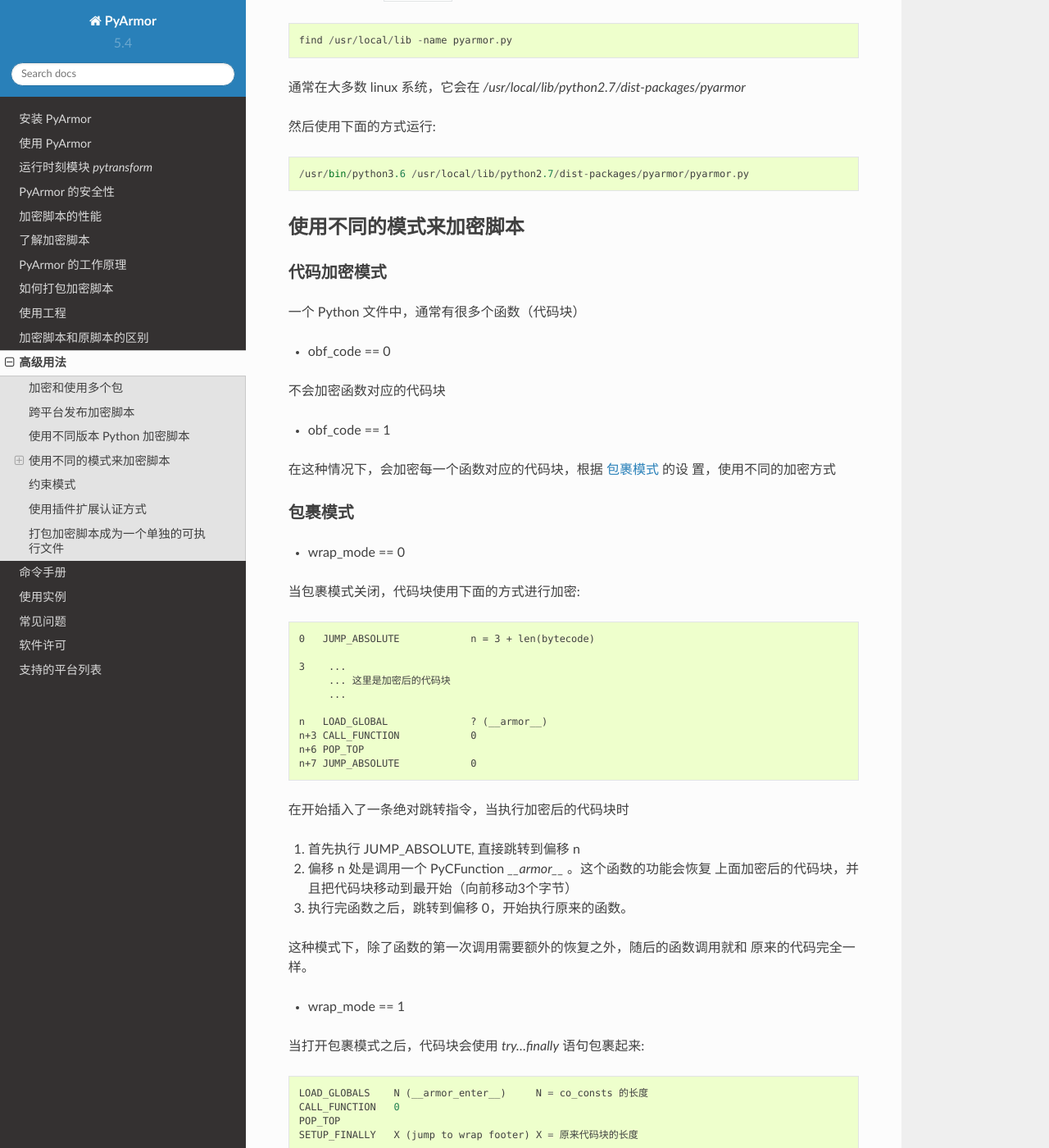
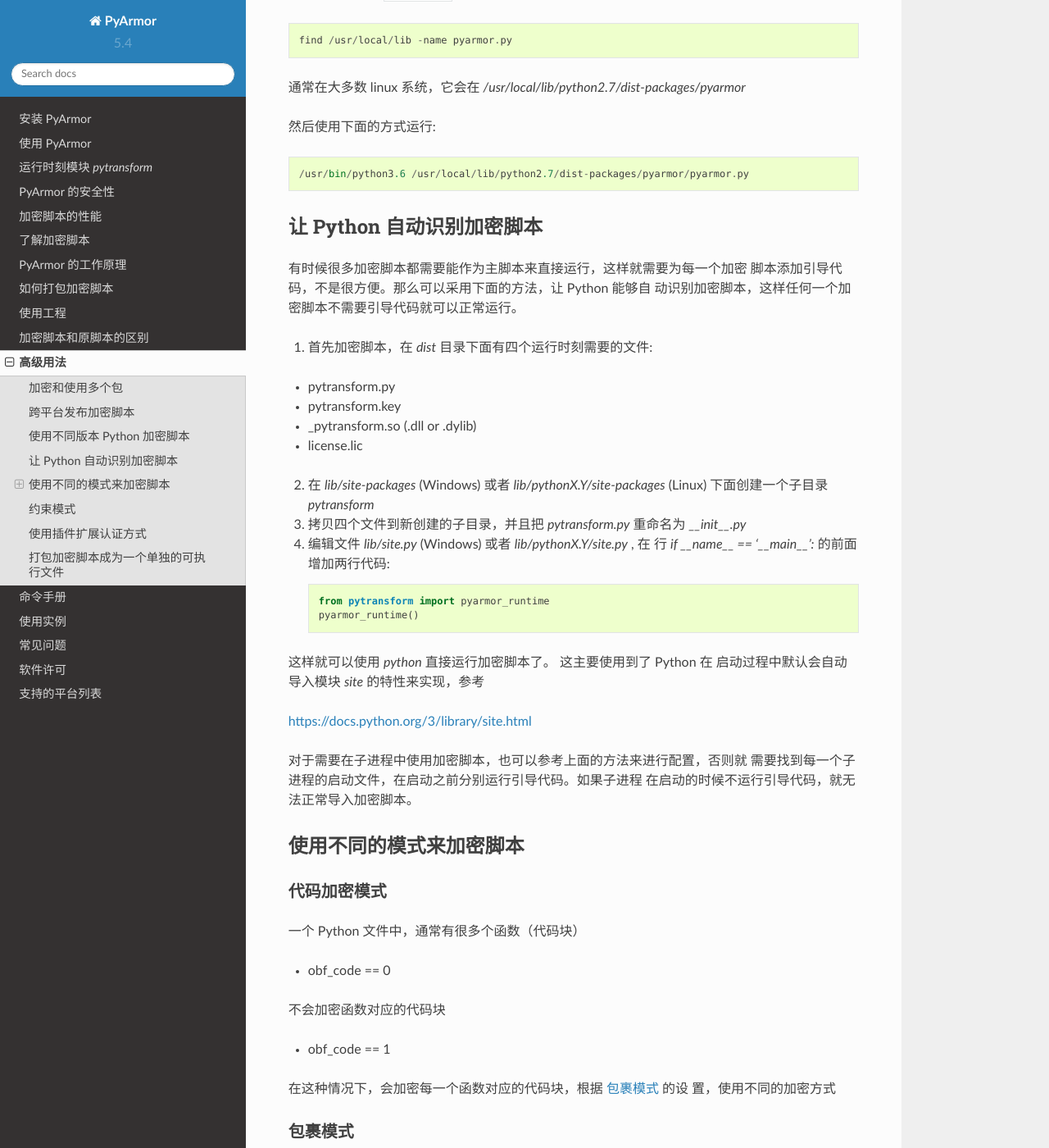
Before and after one commit to dashingsoft/pyarmor-docs-zh, a Sphinx documentation site: the page built from docs/advanced.rst, in a window 1280 px wide and 1400 px high, scrolled down 1580 px. Shown: the whole window at 82% size. Built offline with Sphinx 7.4.7 and the Read the Docs theme 2.0.0, drawn with Linux system fonts in a browser that asks for light colours.

Commit message:
Add new usage

```diff
--- a/docs/advanced.rst
+++ b/docs/advanced.rst
@@ -73,6 +73,40 @@
 
     /usr/bin/python3.6 /usr/local/lib/python2.7/dist-packages/pyarmor/pyarmor.py
 
+让 Python 自动识别加密脚本
+--------------------------
+
+有时候很多加密脚本都需要能作为主脚本来直接运行，这样就需要为每一个加密
+脚本添加引导代码，不是很方便。那么可以采用下面的方法，让 Python 能够自
+动识别加密脚本，这样任何一个加密脚本不需要引导代码就可以正常运行。
+
+1. 首先加密脚本，在 `dist` 目录下面有四个运行时刻需要的文件:
+
+* pytransform.py
+* pytransform.key
+* _pytransform.so (.dll or .dylib)
+* license.lic
+
+2. 在 `lib/site-packages` (Windows) 或者 `lib/pythonX.Y/site-packages`
+   (Linux) 下面创建一个子目录 `pytransform`
+
+3. 拷贝四个文件到新创建的子目录，并且把 `pytransform.py` 重命名为
+   `__init__.py`
+
+4. 编辑文件 `lib/site.py` (Windows) 或者 `lib/pythonX.Y/site.py` , 在
+   行 `if __name__ == '__main__':` 的前面增加两行代码::
+
+    from pytransform import pyarmor_runtime
+    pyarmor_runtime()
+
+这样就可以使用 `python` 直接运行加密脚本了。 这主要使用到了 Python 在
+启动过程中默认会自动导入模块 `site` 的特性来实现，参考
+
+https://docs.python.org/3/library/site.html
+
+对于需要在子进程中使用加密脚本，也可以参考上面的方法来进行配置，否则就
+需要找到每一个子进程的启动文件，在启动之前分别运行引导代码。如果子进程
+在启动的时候不运行引导代码，就无法正常导入加密脚本。
 
 使用不同的模式来加密脚本
 ------------------------
```
